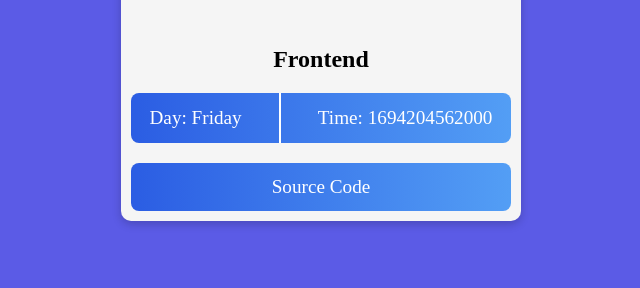
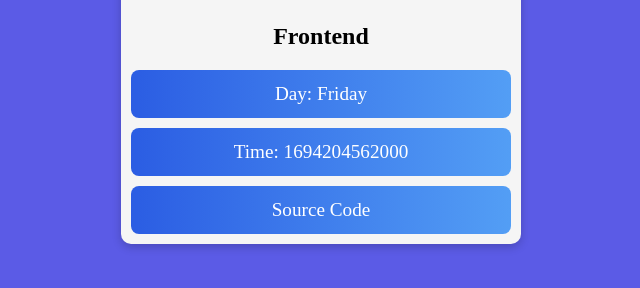
Before and after one commit to Benjtalkshow/HNG-TaskOne, a plain HTML site: page index.html in a window 1280 px wide. Shown: the part 462-750 px from the top of the page, without its empty margins (319-959 px from the left). Drawn offline with Linux system fonts and the light colour scheme.

Commit message:
changed the direction of my time and date tag

```diff
--- a/index.html
+++ b/index.html
@@ -20,7 +20,6 @@
         <h2 class="track" data-testid="mytrack">Frontend</h2>
         <div class="date">
           <p class="currentDate" data-testid="currentDayOfTheWeek"></p>
-          <div class="divider"></div>
           <p class="currentTime" data-testid="currentUTCTime"></p>
         </div>
         <a href="https://github.com/Benjtalkshow/HNG-TaskOne" class="link" data-testid="githubURL" target="_blank">Source Code</a>
--- a/style.css
+++ b/style.css
@@ -64,27 +64,28 @@ background: linear-gradient(180deg,#2b5de3,#539ef5);
 }
 .profile-wrapper .date {
     display: flex;
-    justify-content: space-around;
-    align-items: center;
+    gap: 10px;
+    flex-direction: column;
+    justify-content: center;
     margin-top: 20px;
     border: 0;
-    border-radius: 8px;
     width: 100%;
-    background: linear-gradient(90deg,#2b5de3,#539ef5);
 }
 .date p {
     color: #fff;
+    padding: 13px;
     font-size: 1.2rem;
+    border-radius: 8px;
+    text-align: center;
+    background: linear-gradient(90deg,#2b5de3,#539ef5);
+    width: 100%;
 }
-.date .divider {
-    border-left: 2px solid #fff;
-    height: 50px;
-}
+
 .profile-wrapper .link {
     outline-style: none;
     text-decoration: none;
     text-align: center;
-    margin-top: 20px;
+    margin-top: 10px;
     border: 0;
     border-radius: 8px;
     color: #fff;
@@ -95,7 +96,7 @@ background: linear-gradient(180deg,#2b5de3,#539ef5);
     background: linear-gradient(90deg,#2b5de3,#539ef5);
     transition: .3s ease-in-out;
 }
-.profile-wrapper .btn:hover {
+.profile-wrapper .link:hover {
     background: linear-gradient(90deg,#539ef5,#2b5de3);
 }
 @media screen and (max-width: 339px) {
```
